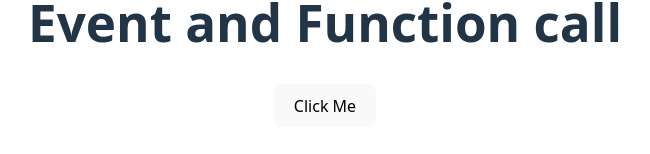
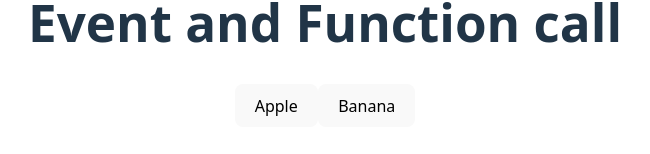
Before and after one commit to amitbhosale1137/react-demo, a React (Vite) app: page / in a window 1280 px wide. Shown: the part 402-556 px from the top of the page, without its empty margins (315-965 px from the left). Built offline with nearby package versions, Linux system fonts and the light colour scheme.

Commit message:
passing value to function

```diff
--- a/src/FunctionComponent.jsx
+++ b/src/FunctionComponent.jsx
@@ -1,17 +1,18 @@
 function EventCalling(){
 
-    function callFun(){
-        alert('function called')
-    }
+    // function callFun(){
+    //     alert('function called')
+    // }
 
-    const fruit=()=>{
-        alert('apple')
+    const fruit=(name)=>{
+        alert(name)
     }
 
     return(
         <div>
             <h1>Event and Function call</h1>
-            <button onClick={fruit}>Click Me</button>
+            <button onClick={()=>fruit('apple')}>Apple</button>
+            <button onClick={()=>fruit('banana')}>Banana</button>
         </div>
     )
 }
```
